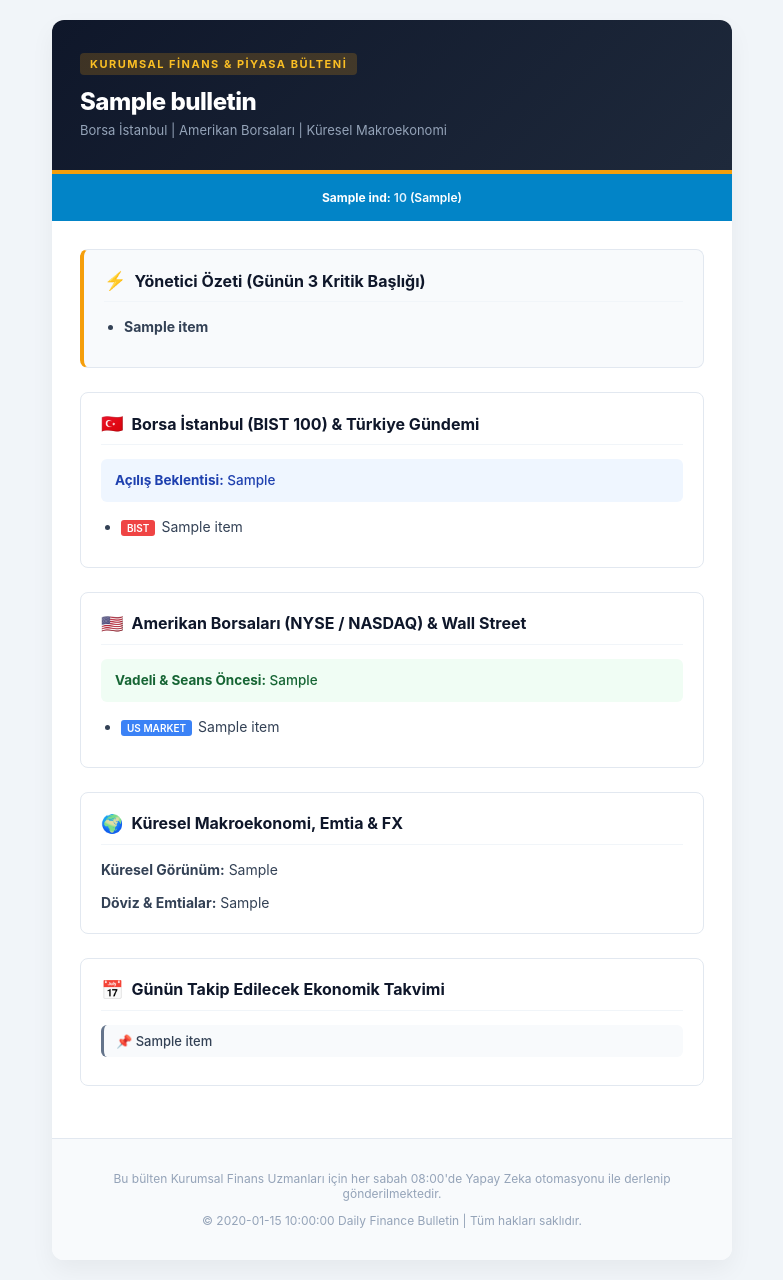
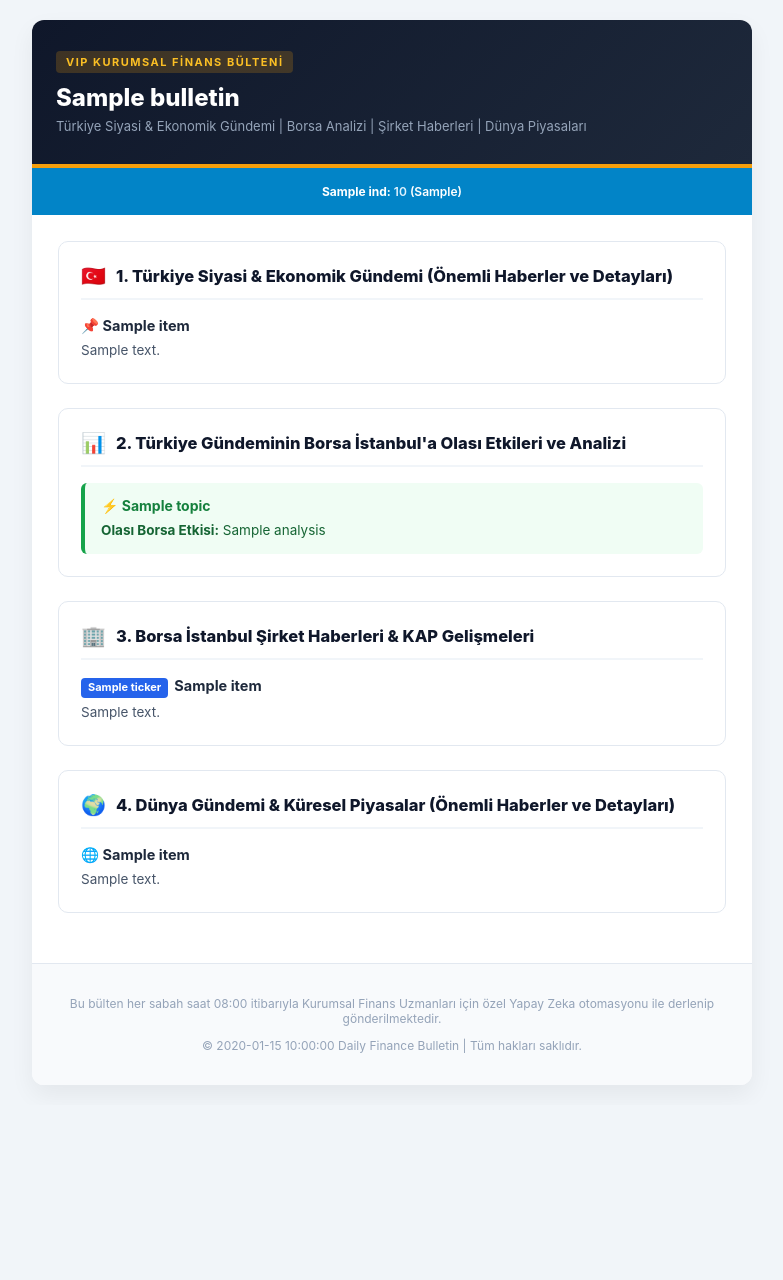
Before and after one commit to atakanbostanci/daily-finance-bulletin, a Python web app: template notifier/templates/bulletin.html in a window 1280 px wide. Shown: the whole page, without its empty margins (248-1031 px from the left). After the commit the page ends 1053 px from the top, so only its background shows below. Run offline with Jinja, Linux system fonts and the light colour scheme; the template is opened without the code that fills it: most values are stand-ins (such as "Sample title", 1, 10 or a date in 2020).

Commit message:
Revise bulletin structure to 4 custom sections requested by user

```diff
--- a/notifier/templates/bulletin.html
+++ b/notifier/templates/bulletin.html
@@ -13,18 +13,17 @@
       color: #334155;
     }
     .container {
-      max-width: 680px;
+      max-width: 720px;
       margin: 20px auto;
       background-color: #ffffff;
       border-radius: 12px;
       overflow: hidden;
-      box-shadow: 0 10px 25px rgba(0, 0, 0, 0.05);
+      box-shadow: 0 10px 25px rgba(0, 0, 0, 0.06);
     }
     .header {
       background: linear-gradient(135deg, #0f172a 0%, #1e293b 100%);
       color: #ffffff;
-      padding: 32px 28px;
-      text-align: left;
+      padding: 30px 24px;
       border-bottom: 4px solid #f59e0b;
     }
     .header-tag {
@@ -37,13 +36,12 @@
       letter-spacing: 1.5px;
       padding: 4px 10px;
       border-radius: 4px;
-      margin-bottom: 12px;
+      margin-bottom: 10px;
     }
     .header h1 {
       margin: 0;
       font-size: 24px;
       font-weight: 800;
-      letter-spacing: -0.5px;
       color: #ffffff;
     }
     .header p {
@@ -54,7 +52,7 @@
     .indicator-bar {
       background-color: #0284c7;
       color: #ffffff;
-      padding: 12px 20px;
+      padding: 12px 16px;
       display: flex;
       flex-wrap: wrap;
       justify-content: space-around;
@@ -62,85 +60,88 @@
       font-weight: 600;
     }
     .indicator-item {
-      margin: 4px 10px;
+      margin: 4px 8px;
     }
     .indicator-val {
       color: #e0f2fe;
     }
     .content {
-      padding: 28px;
+      padding: 26px;
     }
     .card {
       background-color: #ffffff;
       border: 1px solid #e2e8f0;
-      border-radius: 8px;
-      padding: 20px;
+      border-radius: 10px;
+      padding: 22px;
       margin-bottom: 24px;
     }
-    .exec-summary {
-      background-color: #f8fafc;
-      border-left: 4px solid #f59e0b;
-    }
     .card-title {
-      font-size: 16px;
-      font-weight: 700;
+      font-size: 16.5px;
+      font-weight: 800;
       color: #0f172a;
       margin-top: 0;
-      margin-bottom: 14px;
+      margin-bottom: 16px;
       display: flex;
       align-items: center;
-      border-bottom: 1px solid #f1f5f9;
+      border-bottom: 2px solid #f1f5f9;
       padding-bottom: 10px;
     }
     .card-title span {
-      margin-right: 8px;
-      font-size: 18px;
+      margin-right: 10px;
+      font-size: 20px;
     }
-    ul {
-      margin: 0;
-      padding-left: 20px;
+    .news-item {
+      margin-bottom: 16px;
+      padding-bottom: 14px;
+      border-bottom: 1px dashed #e2e8f0;
     }
-    li {
-      margin-bottom: 10px;
-      line-height: 1.5;
-      font-size: 14px;
+    .news-item:last-child {
+      border-bottom: none;
+      margin-bottom: 0;
+      padding-bottom: 0;
     }
-    .badge-bist {
-      background-color: #ef4444;
-      color: #ffffff;
-      font-size: 10px;
-      padding: 2px 6px;
-      border-radius: 3px;
-      font-weight: 600;
-      margin-right: 6px;
-    }
-    .badge-us {
-      background-color: #3b82f6;
-      color: #ffffff;
-      font-size: 10px;
-      padding: 2px 6px;
-      border-radius: 3px;
-      font-weight: 600;
-      margin-right: 6px;
-    }
-    .outlook-box {
-      background-color: #eff6ff;
-      border-radius: 6px;
-      padding: 12px 14px;
-      font-size: 13.5px;
-      color: #1e40af;
-      margin-bottom: 14px;
-      font-weight: 500;
+    .news-item-title {
+      font-size: 14.5px;
+      font-weight: 700;
+      color: #1e293b;
+      margin-bottom: 4px;
       line-height: 1.4;
     }
-    .calendar-item {
-      padding: 8px 12px;
-      background-color: #f8fafc;
+    .news-item-detail {
+      font-size: 13.5px;
+      color: #475569;
+      line-height: 1.55;
+    }
+    .impact-box {
+      background-color: #f0fdf4;
+      border-left: 4px solid #16a34a;
       border-radius: 6px;
-      margin-bottom: 8px;
-      font-size: 13px;
-      font-weight: 500;
-      border-left: 3px solid #64748b;
+      padding: 14px 16px;
+      margin-bottom: 16px;
+    }
+    .impact-box:last-child {
+      margin-bottom: 0;
+    }
+    .impact-title {
+      font-size: 14px;
+      font-weight: 700;
+      color: #15803d;
+      margin-bottom: 6px;
+    }
+    .impact-text {
+      font-size: 13.5px;
+      color: #166534;
+      line-height: 1.5;
+    }
+    .company-badge {
+      display: inline-block;
+      background-color: #2563eb;
+      color: #ffffff;
+      font-size: 11px;
+      font-weight: 700;
+      padding: 2px 7px;
+      border-radius: 4px;
+      margin-right: 6px;
     }
     .footer {
       background-color: #f8fafc;
@@ -157,9 +158,9 @@
   <div class="container">
     <!-- Header -->
     <div class="header">
-      <div class="header-tag">Kurumsal Finans & Piyasa Bülteni</div>
+      <div class="header-tag">VIP Kurumsal Finans Bülteni</div>
       <h1>{{ bulletin.title }}</h1>
-      <p>Borsa İstanbul | Amerikan Borsaları | Küresel Makroekonomi</p>
+      <p>Türkiye Siyasi & Ekonomik Gündemi | Borsa Analizi | Şirket Haberleri | Dünya Piyasaları</p>
     </div>
 
     <!-- Live Indicators Bar -->
@@ -175,58 +176,49 @@
 
     <div class="content">
 
-      <!-- Executive Summary -->
-      <div class="card exec-summary">
-        <h3 class="card-title"><span>⚡</span> Yönetici Özeti (Günün 3 Kritik Başlığı)</h3>
-        <ul>
-          {% for item in bulletin.executive_summary %}
-            <li><strong>{{ item }}</strong></li>
+      <!-- Bölüm 1: Türkiye Siyasi & Ekonomik Gündemi -->
+      <div class="card">
+        <h3 class="card-title"><span>🇹🇷</span> 1. Türkiye Siyasi & Ekonomik Gündemi (Önemli Haberler ve Detayları)</h3>
+        {% for item in bulletin.turkey_news %}
+          <div class="news-item">
+            <div class="news-item-title">📌 {{ item.title }}</div>
+            <div class="news-item-detail">{{ item.detail }}</div>
+          </div>
         {% endfor %}
-        </ul>
       </div>
 
-      <!-- Borsa Istanbul Section -->
+      <!-- Bölüm 2: Türkiye Gündeminin Borsa İstanbul'a Olası Etkileri & Analiz -->
       <div class="card">
-        <h3 class="card-title"><span>🇹🇷</span> Borsa İstanbul (BIST 100) & Türkiye Gündemi</h3>
-        <div class="outlook-box">
-          <strong>Açılış Beklentisi:</strong> {{ bulletin.bist_section.opening_outlook }}
+        <h3 class="card-title"><span>📊</span> 2. Türkiye Gündeminin Borsa İstanbul'a Olası Etkileri ve Analizi</h3>
+        {% for item in bulletin.bist_impact_analysis %}
+          <div class="impact-box">
+            <div class="impact-title">⚡ {{ item.topic }}</div>
+            <div class="impact-text"><strong>Olası Borsa Etkisi:</strong> {{ item.analysis }}</div>
           </div>
-        <ul>
-          {% for item in bulletin.bist_section.highlights %}
-            <li><span class="badge-bist">BIST</span>{{ item }}</li>
         {% endfor %}
-        </ul>
       </div>
 
-      <!-- US Market Section -->
+      <!-- Bölüm 3: Borsada İşlem Gören Şirketler İçin Önemli Haberler -->
       <div class="card">
-        <h3 class="card-title"><span>🇺🇸</span> Amerikan Borsaları (NYSE / NASDAQ) & Wall Street</h3>
-        <div class="outlook-box" style="background-color: #f0fdf4; color: #166534;">
-          <strong>Vadeli & Seans Öncesi:</strong> {{ bulletin.us_market_section.futures_outlook }}
+        <h3 class="card-title"><span>🏢</span> 3. Borsa İstanbul Şirket Haberleri & KAP Gelişmeleri</h3>
+        {% for item in bulletin.company_news %}
+          <div class="news-item">
+            <div class="news-item-title">
+              {% if item.ticker %}<span class="company-badge">{{ item.ticker }}</span>{% endif %}{{ item.title }}
             </div>
-        <ul>
-          {% for item in bulletin.us_market_section.highlights %}
-            <li><span class="badge-us">US MARKET</span>{{ item }}</li>
+            <div class="news-item-detail">{{ item.detail }}</div>
+          </div>
         {% endfor %}
-        </ul>
       </div>
 
-      <!-- Global Macro Section -->
+      <!-- Bölüm 4: Dünya Gündeminde Yer Alan Önemli Haberler -->
       <div class="card">
-        <h3 class="card-title"><span>🌍</span> Küresel Makroekonomi, Emtia & FX</h3>
-        <p style="font-size: 14px; line-height: 1.5; margin-bottom: 12px;">
-          <strong>Küresel Görünüm:</strong> {{ bulletin.macro_section.global_view }}
-        </p>
-        <p style="font-size: 14px; line-height: 1.5; margin: 0;">
-          <strong>Döviz & Emtialar:</strong> {{ bulletin.macro_section.commodities_fx }}
-        </p>
+        <h3 class="card-title"><span>🌍</span> 4. Dünya Gündemi & Küresel Piyasalar (Önemli Haberler ve Detayları)</h3>
+        {% for item in bulletin.global_news %}
+          <div class="news-item">
+            <div class="news-item-title">🌐 {{ item.title }}</div>
+            <div class="news-item-detail">{{ item.detail }}</div>
           </div>
-
-      <!-- Economic Calendar -->
-      <div class="card">
-        <h3 class="card-title"><span>📅</span> Günün Takip Edilecek Ekonomik Takvimi</h3>
-        {% for item in bulletin.economic_calendar %}
-          <div class="calendar-item">📌 {{ item }}</div>
         {% endfor %}
       </div>
 
@@ -234,7 +226,7 @@
 
     <!-- Footer -->
     <div class="footer">
-      <p>Bu bülten Kurumsal Finans Uzmanları için her sabah 08:00'de Yapay Zeka otomasyonu ile derlenip gönderilmektedir.</p>
+      <p>Bu bülten her sabah saat 08:00 itibarıyla Kurumsal Finans Uzmanları için özel Yapay Zeka otomasyonu ile derlenip gönderilmektedir.</p>
       <p>© {{ now_year }} Daily Finance Bulletin | Tüm hakları saklıdır.</p>
     </div>
   </div>
```
Also changed, not shown: index.js (+122 -81 lines). Lines whose indentation alone changed are shown as unchanged.
